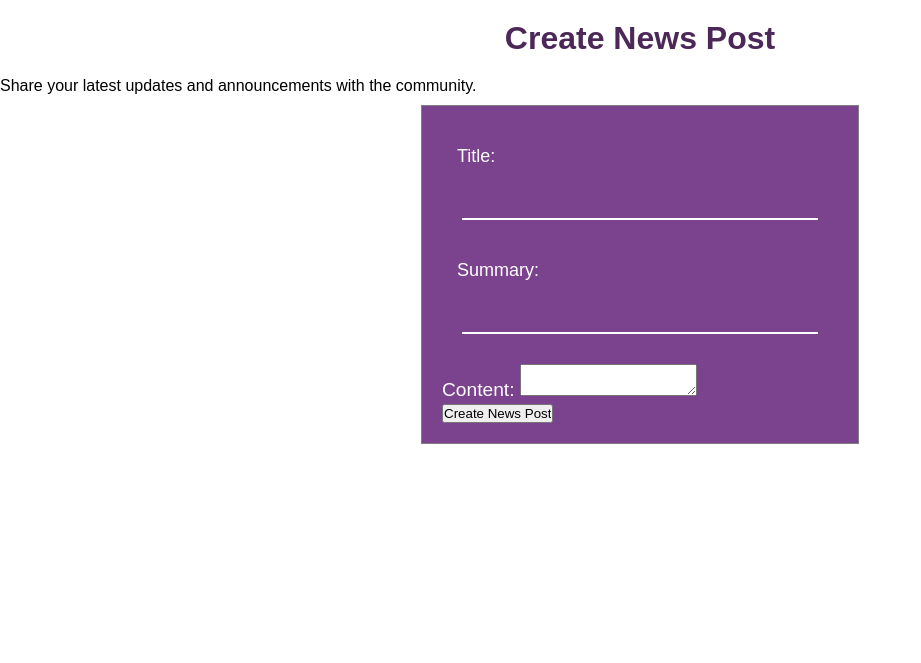
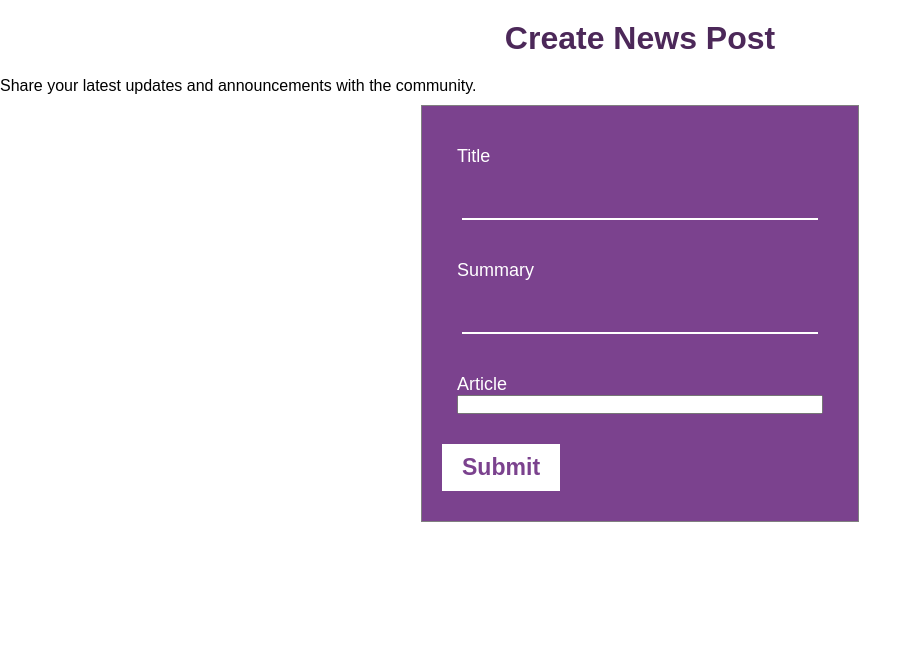
Before and after one commit to DanielGerhard16252/WURC-website-template, a Flask app: template templates/news/create_news.html in a window 1280 px wide. Shown: the part 53-716 px from the top of the page, without its empty margins (0-921 px from the left). Run offline with Flask 3, Linux system fonts and the light colour scheme; the template is opened without the code that fills it: values that come from a table or form of the project are taken from there, others are empty; form fields are guessed from the names that the template uses; some libraries are stand-ins or nearby versions.

Commit message:
Fixed the issue, it was because the news field is called "content" which is already used for the layout's content. :/

```diff
--- a/db_schema.py
+++ b/db_schema.py
@@ -38,7 +38,7 @@
     id = db.Column(db.Integer, primary_key=True)
     title = db.Column(db.String(100), nullable=False)
     summary = db.Column(db.String(255), nullable=False)  # A short summary of the news post
-    content = db.Column(db.Text, nullable=False)
+    article = db.Column(db.Text, nullable=False)
     created_at = db.Column(db.DateTime, default=datetime.now())
     updated_at = db.Column(db.DateTime, default=datetime.now(), onupdate=datetime.now())
     creator_id = db.Column(db.Integer, db.ForeignKey('admins.id'), nullable=False)
@@ -75,6 +75,6 @@
         last_name="User",
         password_hash=generate_password_hash("adminpassword")
     ))
-    db.session.add(NewsPost(title="Welcome to the site!", content="This is the first news post on the site. We hope you enjoy your stay!", creator_id=1, created_at=datetime.now(), updated_at=datetime.now(), summary="Welcome to the site!"))
+    db.session.add(NewsPost(title="Welcome to the site!", article="This is the first news post on the site. We hope you enjoy your stay!", creator_id=1, created_at=datetime.now(), updated_at=datetime.now(), summary="Welcome to the site!"))
     db.session.add(ShopItem(name="Sample Item", description="This is a sample item for the shop.", price=19.99, image_url="https://example.com/sample-item.jpg", creator_id=1))
     db.session.commit()
--- a/server/blueprints/news.py
+++ b/server/blueprints/news.py
@@ -29,10 +29,10 @@
 
     if form.validate_on_submit():
         title = form.title.data
-        content = cleanify(form.content.data)
+        article = cleanify(form.article.data)
         summary = form.summary.data
 
-        new_post = NewsPost(title=title, summary=summary, content=content, creator_id=current_user.id)
+        new_post = NewsPost(title=title, summary=summary, article=article, creator_id=current_user.id)
         db.session.add(new_post)
         db.session.commit()
 
@@ -54,7 +54,7 @@
 
     if form.validate_on_submit():
         post.summary = form.summary.data
-        post.content = cleanify(form.content.data)
+        post.article = cleanify(form.article.data)
         db.session.commit()
 
         flash("News post updated successfully!", "success")
--- a/server/forms/news_forms.py
+++ b/server/forms/news_forms.py
@@ -10,7 +10,7 @@
     title = StringField('Title:', name="title", validators=[DataRequired(), Length(max=200)])
     summary = StringField('Summary:', name="summary", validators=[DataRequired(), Length(max=255)])
     # TODO image support
-    content = CKEditorField('Content:', name="content", validators=[DataRequired()])
+    article = CKEditorField('Content:', name="article", validators=[DataRequired()])
     submit = SubmitField('Submit')
 
 class EditPostForm(FlaskForm):
@@ -18,5 +18,5 @@
     Form for editing existing news articles.
     """
     summary = StringField('Edit summary:', name="summary", validators=[DataRequired(), Length(max=255)])
-    content = CKEditorField('Edit content:', name="content", validators=[DataRequired()])
+    article = CKEditorField('Edit content:', name="article", validators=[DataRequired()])
     submit = SubmitField('Update')
--- a/templates/news/create_news.html
+++ b/templates/news/create_news.html
@@ -8,49 +8,11 @@
 
     <form method="post" action="{{ url_for('news.create_news') }}">
         <fieldset class="box-form-dark">
-            <div class="form-input-collection">
-                <div>
-                    <div class="form-input-section">
-                        {{ form.title.label }}
-                        {{ form.title(size=30, class="form-field") }}
-                        {% if form.title.errors %}
-                            <div class="error">
-                                {% for error in form.title.errors %}
-                                    <p>{{ error }}</p>
-                                {% endfor %}
-                            </div>
-                        {% endif %}
-                    </div>
-                    <div class="form-input-section">
-                        {{ form.summary.label }}
-                        {{ form.summary(rows=3, class="form-field") }}
-                        {% if form.summary.errors %}
-                            <div class="error">
-                                {% for error in form.summary.errors %}
-                                    <p>{{ error }}</p>
-                                {% endfor %}
-                            </div>
-                        {% endif %}
-                    </div>
-
-                </div>
-            </div>
-            {{ form.content.label }}
-            {{ form.content }}
-            {% if form.content.errors %}
-                <div class="error">
-                    {% for error in form.content.errors %}
-                        <p>{{ error }}</p>
-                    {% endfor %}
-                </div>
-            {% endif %}
-            <div class="form-submit-section">
-                {{ form.submit(class="form-submit-button", value="Create News Post") }}
-            </div>
+            {% include 'news/partials/create_news_form.html' %}
         </fieldset>
     </form>
     {{ ckeditor.load() }}
-    {{ ckeditor.config(name='content') }}
+    {{ ckeditor.config(name='article') }}
 
 
 {% endblock %}
--- a/templates/news/edit_news.html
+++ b/templates/news/edit_news.html
@@ -11,7 +11,7 @@
         </fieldset>
     </form>
     {{ ckeditor.load() }}
-    {{ ckeditor.config(name='content') }}
+    {{ ckeditor.config(name='article') }}
 
     <a href="{{ url_for('news.delete_news', post_id=post.id) }}" class="btn btn-danger"
        onclick="return confirm('Are you sure you want to delete this post?');">Delete Post</a>
--- a/templates/news/partials/create_news_form.html
+++ b/templates/news/partials/create_news_form.html
@@ -1,4 +1,4 @@
-<!-- {% extends 'partials/form.html' %}
+{% extends 'partials/form.html' %}
 {% block fields %}
     <div class="form-input-collection">
         <div>
@@ -25,12 +25,12 @@
                 {% endif %}
             </div>
             <div class="form-input-section">
-                {{ form.content.label }}
-                {{ form.content() }}
+                {{ form.article.label }}
+                {{ form.article() }}
 
-                {% if form.content.errors %}
+                {% if form.article.errors %}
                     <div class="error">
-                        {% for error in form.content.errors %}
+                        {% for error in form.article.errors %}
                             <p>{{ error }}</p>
                         {% endfor %}
                     </div>
@@ -39,4 +39,4 @@
 
         </div>
     </div>
-{% endblock %} -->
+{% endblock %}
--- a/templates/news/view_news.html
+++ b/templates/news/view_news.html
@@ -20,7 +20,7 @@
     {% endif %}
 
     <!-- TODO add proper full HTML support -->
-    <p> {{ post.content }}</p>
+    <p> {{ post.article }}</p>
 
     <p>
         <a href="{{ url_for('news.news') }}">Back to news</a>
```
Also changed, not shown: templates/news/partials/edit_news_form.html (+4 -4 lines), instance/app.db.
